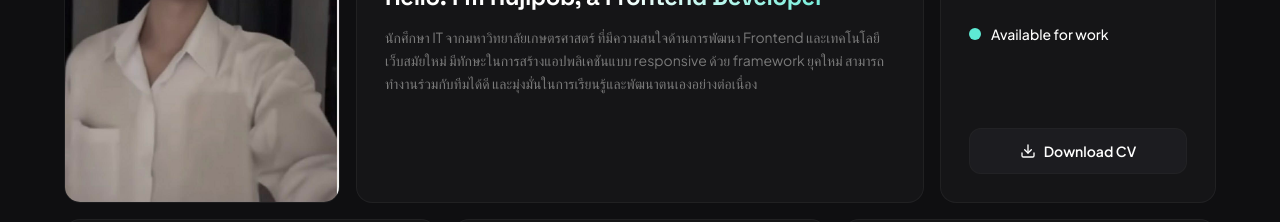
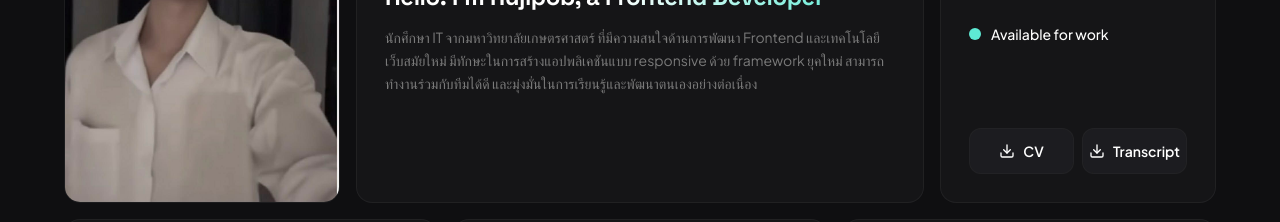
Before and after one commit to rujipob1-png/my_resume, a React (Vite) app: page / in a window 1280 px wide. Shown: the part 1220-1442 px from the top of the page. Built offline with nearby package versions, Linux system fonts and the light colour scheme; the HTML template or start-up script is replaced by a standard one.

Commit message:
transcript

```diff
--- a/src/components/About.jsx
+++ b/src/components/About.jsx
@@ -87,16 +87,27 @@ export default function About() {
               <p className="text-sm font-medium text-white">Available for work</p>
             </div>
 
-            {/* Download CV */}
+            {/* Download buttons */}
+            <div className="flex gap-2">
               <a
                 href={personalInfo.resumeUrl}
-              className="flex items-center justify-center gap-2 rounded-xl bg-dark-700/40 border border-dark-600/20 py-3 hover:bg-dark-700/70 transition-all group cursor-pointer"
+                className="flex-1 flex items-center justify-center gap-2 rounded-xl bg-dark-700/40 border border-dark-600/20 py-3 hover:bg-dark-700/70 transition-all group cursor-pointer"
               >
                 <FiDownload className="w-4 h-4 text-white group-hover:text-accent-400 transition-colors" />
                 <span className="text-sm font-semibold text-white group-hover:text-accent-400 transition-colors">
-                Download CV
+                  CV
                 </span>
               </a>
+              <a
+                href="/Transcript.pdf"
+                className="flex-1 flex items-center justify-center gap-2 rounded-xl bg-dark-700/40 border border-dark-600/20 py-3 hover:bg-dark-700/70 transition-all group cursor-pointer"
+              >
+                <FiDownload className="w-4 h-4 text-white group-hover:text-accent-400 transition-colors" />
+                <span className="text-sm font-semibold text-white group-hover:text-accent-400 transition-colors">
+                  Transcript
+                </span>
+              </a>
+            </div>
           </motion.div>
         </div>
 
--- a/src/components/Projects.jsx
+++ b/src/components/Projects.jsx
@@ -27,7 +27,7 @@ export default function Projects() {
             initial={{ opacity: 0, y: 30 }}
             animate={inView ? { opacity: 1, y: 0 } : {}}
           >
-            <p className="section-subtext mb-3">Portfolio</p>
+            <p className="section-subtext mb-3">PROJECTS</p>
             <h2 className="text-4xl sm:text-5xl lg:text-6xl font-bold font-heading leading-[1.1]">
               <span className="gradient-text">MY</span>
               {" "}
--- a/src/data.js
+++ b/src/data.js
@@ -11,7 +11,7 @@ export const personalInfo = {
     "IT Student @ Kasetsart University",
   ],
   email: "rujipob1@gmail.com",
-  phone: "081-167-5573",
+  phone: "+66 81-167-5573",
   location: "Thalingchan, Bangkok, Thailand",
   bio: "IT student passionate about frontend development and modern web technologies. Skilled in building responsive applications using modern frameworks and collaborating effectively in teams with a strong growth mindset.",
   resumeUrl: "/Resume.pdf",
```
Also changed, not shown: 1 other file (tests, documents, lock files or other folders). Lines whose indentation alone changed are shown as unchanged.
